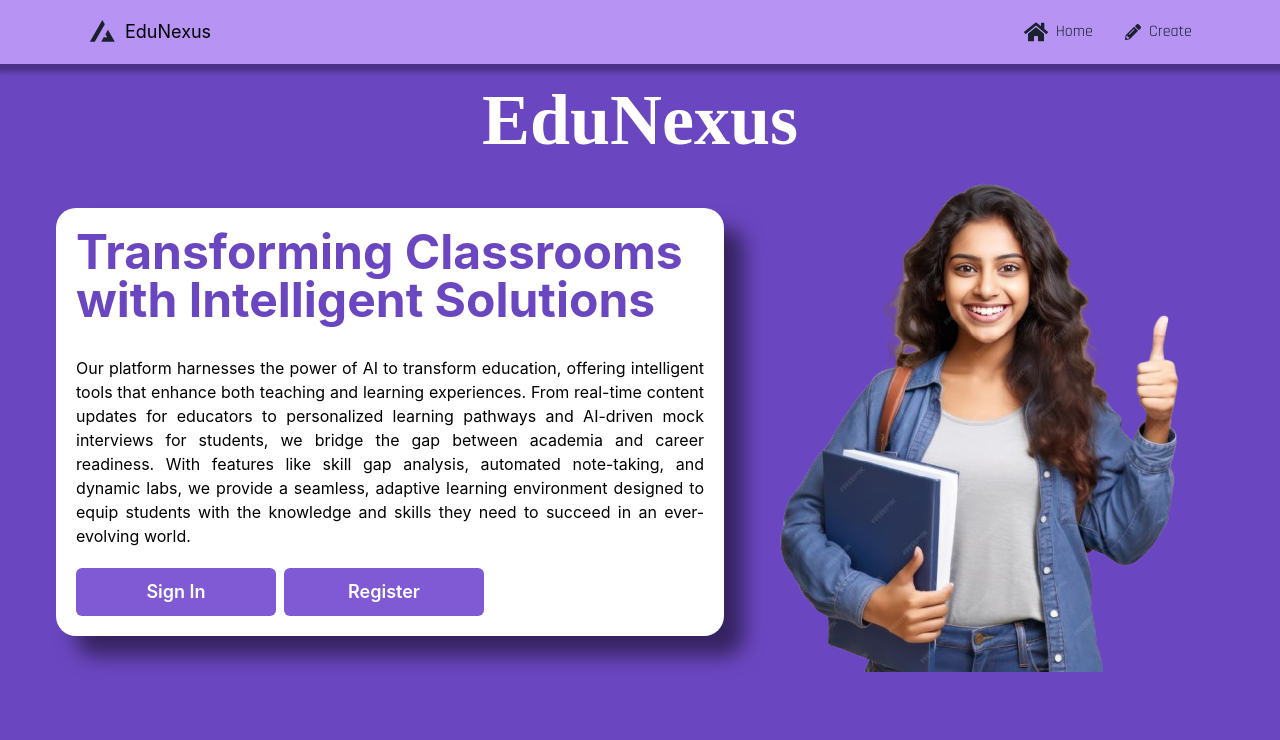
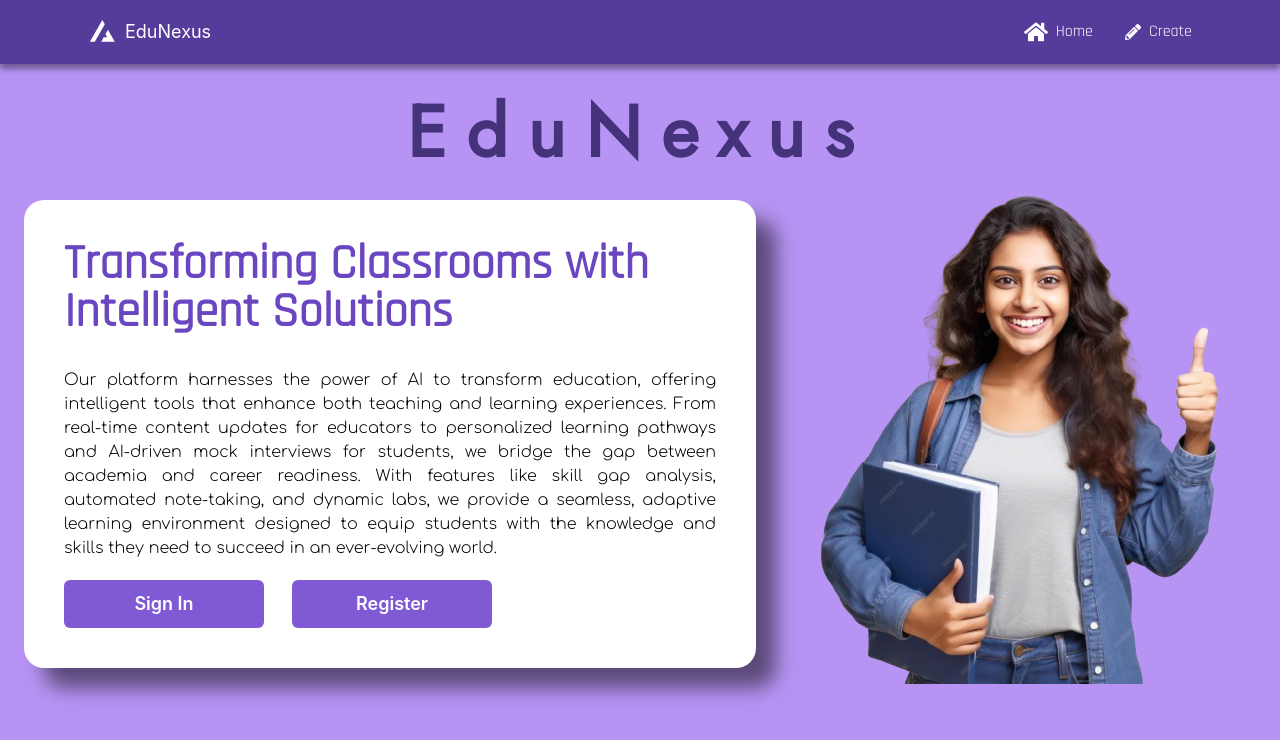
Before and after one commit to haadirakhangi/Edunexus, a React (Vite) app: page / in a window 1280 px wide. Shown: the top 740 px of the page. Built offline with nearby package versions, Linux system fonts and the light colour scheme.

Commit message:
UI IMPROVED 10x

```diff
--- a/src/components/navbar.tsx
+++ b/src/components/navbar.tsx
@@ -23,9 +23,10 @@ const NavLink: React.FC<NavLinkProps> = ({ children, href }) => (
         py={1}
         className="feature-heading"
         rounded="md"
+        color={"white"}
         href={href}
         textDecoration="none"  // No underline by default
-        _hover={{ transform: 'scale(1.05)', color: 'white', bg: 'purple.700', textDecoration: 'none' }}
+        _hover={{ transform: 'scale(1.1)', color: 'purple.800', bg: 'white', textDecoration: 'none' }}
         transition="transform 0.3s ease-in-out"
     >
         {children}
@@ -36,7 +37,7 @@ export const Navbar = () => {
     const { isOpen, onOpen, onClose } = useDisclosure();
 
     return (
-        <Box bg={"purple.300"} position="sticky" boxShadow={'0px 0 5px 8px rgba(0, 0, 0, 0.3)'} paddingX={"20"} top={0} zIndex="sticky">
+        <Box bg={"purple.700"} position="sticky" boxShadow={'0 5px 6px rgba(0, 0, 0, 0.4)'} paddingX={"20"} top={0} zIndex="sticky">
             <Flex h={16} alignItems={'center'} justifyContent={'space-between'}>
                 {/* Hamburger Icon for mobile view */}
                 <IconButton
@@ -50,8 +51,8 @@ export const Navbar = () => {
                 {/* Logo section */}
                 <HStack spacing={8} alignItems={'center'}>
                     <Box display={"flex"} _hover={{ transform: 'scale(1.1)', color: 'black' }} transition="transform 0.2s ease-in-out">
-                        <Logo />
-                        <Box mt={2} className="roboto-regular-italic" fontSize={'lg'} color="black">
+                        <Logo color='white'/>
+                        <Box mt={2} className="roboto-regular-italic" fontSize={'lg'} color="white">
                             EduNexus
                         </Box>
                     </Box>
--- a/src/pages/Landing.tsx
+++ b/src/pages/Landing.tsx
@@ -3,35 +3,34 @@ import { Navbar } from '../components/navbar';
 
 export default function LandingPage() {
   return (
-    <Box bg={"purple.600"} minHeight={'100vh'}> {/* Change to minHeight for better responsiveness */}
+    <Box bg={"purple.300"} minHeight={'100vh'}> {/* Change to minHeight for better responsiveness */}
       <Navbar />
       <VStack spacing={4} align="center" py={5} px={4}> {/* Add padding for smaller screens */}
-        <Box textAlign="center">
+        <Box textAlign="center" mt={3}>
           {/* <Heading as="h1" size={['2xl', '3xl']} color="white" display="inline">
             Welcome to{' '}
           </Heading> */}
-          <Heading as="h1" size={['4xl', '4xl']} style={{fontFamily: "MyCustomFont"}} color="white" display="inline">
+          <Heading as="h1" size={['4xl', '4xl']} style={{fontFamily: "Jost"}} color="purple.800" display="inline" letterSpacing={20}>
             EduNexus
           </Heading>
         </Box>
         <Flex
           alignItems="center"
           justifyContent="space-between"
-          px={'10'}
-          flexDirection={['column', 'column', 'row']} // Stack on small screens, row on larger ones
+          flexDirection={['column', 'column', 'row']}
         >
-          <Box flex={1} bg={'white'} p={'5'} borderRadius={20} style={{ boxShadow: "20px 20px 20px rgba(0, 0, 0, 0.5)" }}>
-            <Heading as="h2" className='roboto-bold' size={['xl', '2xl']} mb={8} color="purple.600">
+          <Box flex={1} bg={'white'} p={'10'} m={2} borderRadius={20} style={{ boxShadow: "20px 20px 20px rgba(0, 0, 0, 0.5)" }}>
+            <Heading as="h2" style={{"fontFamily":"Rajdhani"}} size={['xl', '2xl']} mb={8} color="purple.600">
               Transforming Classrooms with Intelligent Solutions
             </Heading>
-            <Text color="black" className='roboto-regular' textAlign="justify">
+            <Text color="black" className='main-heading' textAlign="justify" size={"10px"}>
               Our platform harnesses the power of AI to transform education, offering intelligent tools that enhance both teaching and learning experiences. From real-time content updates for educators to personalized learning pathways and AI-driven mock interviews for students, we bridge the gap between academia and career readiness. With features like skill gap analysis, automated note-taking, and dynamic labs, we provide a seamless, adaptive learning environment designed to equip students with the knowledge and skills they need to succeed in an ever-evolving world.
             </Text>
             <HStack spacing={2} mt={5} justifyContent={['center', 'flex-start']}> {/* Center buttons on small screens */}
-              <Button colorScheme="purple" size="lg" width={['150px', '200px']} variant="solid">
+              <Button colorScheme="purple" _hover={{bg:"purple.800", transform: 'scale(1.05)'}} size="lg" width={['150px', '200px']} variant="solid" mr={5}>
                 Sign In
               </Button>
-              <Button colorScheme="purple" size="lg" width={['150px', '200px']} variant="solid">
+              <Button colorScheme="purple" _hover={{bg:"purple.800", transform: 'scale(1.05)'}} size="lg" width={['150px', '200px']} variant="solid">
                 Register
               </Button>
             </HStack>
--- a/src/pages/index.css
+++ b/src/pages/index.css
@@ -1,3 +1,8 @@
+@font-face {
+  font-family: 'MyCustomFont';
+  src: url('../assets/fonts/BankGothic65.otf') format('opentype');
+}
+
 .main-heading{
   font-family: 'Comfortaa', sans-serif;
 }
--- a/src/pages/teacher/create.tsx
+++ b/src/pages/teacher/create.tsx
@@ -16,6 +16,7 @@ import {
   Select,
   Checkbox,
   useToast,
+  useColorModeValue,
   FormErrorMessage
 } from '@chakra-ui/react';
 import { AddIcon, DeleteIcon } from '@chakra-ui/icons';
@@ -26,7 +27,6 @@ import { SubmoduleModal } from './submoduleModal';
 import { useForm, useFieldArray } from 'react-hook-form';
 import { yupResolver } from '@hookform/resolvers/yup';
 import * as yup from 'yup';
-import '../index.css';
 
 // Validation schema using Yup
 const schema = yup.object().shape({
@@ -41,7 +41,7 @@ const Create = () => {
   const navigate = useNavigate();
   const toast = useToast();
   const [pdfFile, setPdfFile] = useState<File | null>(null);
-  const [includeImages, setIncludeImages] = useState<boolean>(true);
+  const [includeImages, setIncludeImages] = useState<boolean>(false);
   const [loading, setLoading] = useState<boolean>(false);
   const [isModalOpen, setIsModalOpen] = useState<boolean>(false);
   const [submodules, setSubmodules] = useState<Record<string, string>>({});
@@ -152,10 +152,10 @@ const Create = () => {
           </Flex>
         </>
       ) : (
-        <Box bg={"#F8F6F4"} minHeight={'100vh'} minWidth={'100vw'}>
+        <Box bg="purple.300" minHeight={'100vh'} minWidth={'100vw'}>
           <Navbar />
           <Box width={'full'} display="flex" alignItems="center" justifyContent="center" p={10}>
-            <Box maxWidth="5xl" bg={'#DFDFDF'} width="100%" p={10} borderWidth={1} borderRadius="xl" boxShadow="lg">
+            <Box maxWidth="5xl" bg="white" width="100%" p={10} borderWidth={1} borderRadius="xl" boxShadow="lg">
               <Center>
                 <Text className='main-heading' fontSize={"5xl"} mb={6}>
                   <b>Generate Course</b>
@@ -255,6 +255,7 @@ const Create = () => {
                       <FormErrorMessage>{errors.websitesReference?.message}</FormErrorMessage>
                     </FormControl>
 
+
                     <FormControl display="flex" alignItems="center" mt={4}>
                       <Checkbox
                         isChecked={includeImages}
@@ -264,14 +265,16 @@ const Create = () => {
                         variant={"solid"}
                         onChange={(e) => setIncludeImages(e.target.checked)}
                         colorScheme="purple"
+                        className='feature-heading'
+                        letterSpacing={2}
                       >
-                        Include Images
+                        <b>Include Images</b>
                       </Checkbox>
                     </FormControl>
                   </VStack>
                 </Flex>
-                <Button colorScheme="purple" mt={8} type="submit" width="full">
-                  Create Baseline Course
+                <Button colorScheme="purple" _hover={{bg:useColorModeValue('purple.600', 'purple.800'), color: useColorModeValue('white', 'white') }} variant="outline" type="submit" width="full" mt={4}>
+                  Generate Base Course
                 </Button>
               </form>
             </Box>
```
Lines whose indentation alone changed are shown as unchanged.
